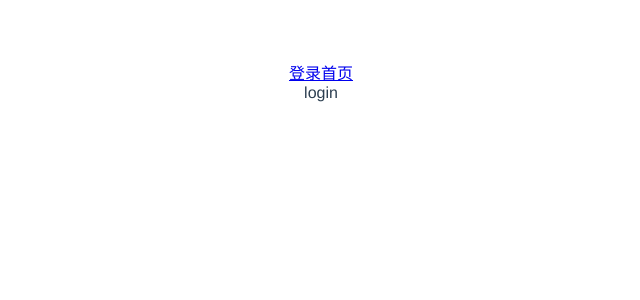
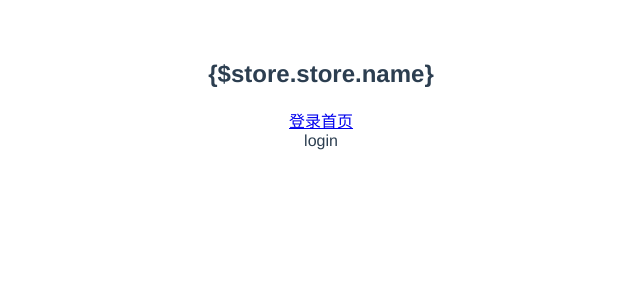
Before and after one commit to pgl-g/vue3.x-cms, a Vue app: page /#/login in a window 1280 px wide. Shown: the top 300 px of the page, without its empty margins (319-959 px from the left). Built offline with nearby package versions, Linux system fonts and the light colour scheme.

Commit message:
feat:初始化vuex

```diff
--- a/package.json
+++ b/package.json
@@ -10,7 +10,9 @@
   "dependencies": {
     "core-js": "^3.6.5",
     "vue": "^3.0.0",
-    "vue-router": "^4.0.11"
+    "vue-router": "^4.0.11",
+    "vuex": "^4.0.2",
+    "vux": "^2.9.1-rc.1"
   },
   "devDependencies": {
     "@typescript-eslint/eslint-plugin": "^4.18.0",
--- a/src/App.vue
+++ b/src/App.vue
@@ -1,5 +1,6 @@
 <template>
   <div class="app">
+    <h2>{$store.store.name}</h2>
     <router-link to="/login">登录</router-link>
     <router-link to="/main">首页</router-link>
     <router-view />
--- a/src/main.ts
+++ b/src/main.ts
@@ -1,7 +1,9 @@
 import { createApp } from 'vue'
 import App from './App.vue'
 import router from './router'
+import store from './store'
 
 const app = createApp(App)
 app.use(router)
+app.use(store)
 app.mount('#app')
--- /dev/null
+++ b/src/store/index.ts
@@ -0,0 +1,11 @@
+import { createStore } from 'vuex'
+
+const store = createStore({
+  state: () => {
+    return {
+      name: 'pgl'
+    }
+  }
+})
+
+export default store
```
Also changed, not shown: 1 other file (tests, documents, lock files or other folders).
